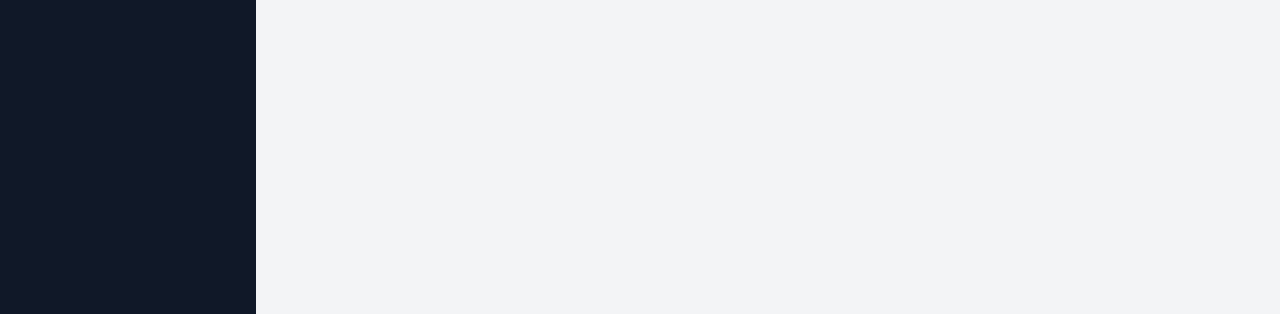
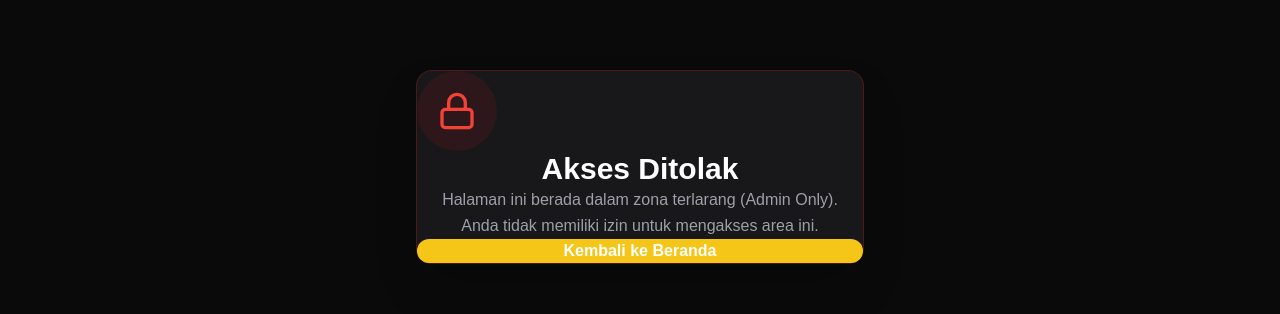
Before and after one commit to Kings-Bilbil/Akasa-Demo, a Next.js app: page /admin in a window 1280 px wide. Shown: the part 233-547 px from the top of the page. Built offline with nearby package versions, Linux system fonts and the light colour scheme; no server answers; a web font is replaced by a local one.

Commit message:
feat: robust admin zone protection (custom 403 access denied page instead of rendering inside admin layout)

```diff
--- a/src/app/admin/layout.tsx
+++ b/src/app/admin/layout.tsx
@@ -1,4 +1,31 @@
-export default function AdminLayout({ children }: { children: React.ReactNode }) {
+import { createClient } from "@/utils/supabase/server"
+import { notFound } from "next/navigation"
+
+export default async function AdminLayout({ children }: { children: React.ReactNode }) {
+  const supabase = await createClient();
+  const { data: { user } } = await supabase.auth.getUser();
+
+  if (!user || user.email !== "admin@azuraya.com") {
+    // Return a clean 403 Access Denied page without the admin sidebar
+    return (
+      <div className="min-h-screen bg-[#0A0A0B] flex flex-col items-center justify-center p-4">
+        <div className="bg-[#18181b] p-10 rounded-2xl border border-red-900/50 shadow-2xl max-w-md w-full text-center">
+          <div className="w-20 h-20 bg-red-900/20 rounded-full flex items-center justify-center mx-auto mb-6">
+            <svg viewBox="0 0 24 24" fill="none" stroke="#F44336" strokeWidth="2" strokeLinecap="round" strokeLinejoin="round" className="w-10 h-10"><rect x="3" y="11" width="18" height="11" rx="2" ry="2"></rect><path d="M7 11V7a5 5 0 0 1 10 0v4"></path></svg>
+          </div>
+          <h1 className="text-3xl font-bold text-white mb-4">Akses Ditolak</h1>
+          <p className="text-zinc-400 mb-8 leading-relaxed">
+            Halaman ini berada dalam zona terlarang (Admin Only).<br/>
+            Anda tidak memiliki izin untuk mengakses area ini.
+          </p>
+          <a href="/" className="inline-block w-full py-3 rounded-lg bg-[#F5C518] text-black font-bold hover:bg-yellow-400 transition-colors">
+            Kembali ke Beranda
+          </a>
+        </div>
+      </div>
+    );
+  }
+
   return (
     <div className="min-h-screen bg-gray-100 flex flex-col md:flex-row">
       <div className="w-full md:w-64 bg-gray-900 text-white flex flex-col">
```
